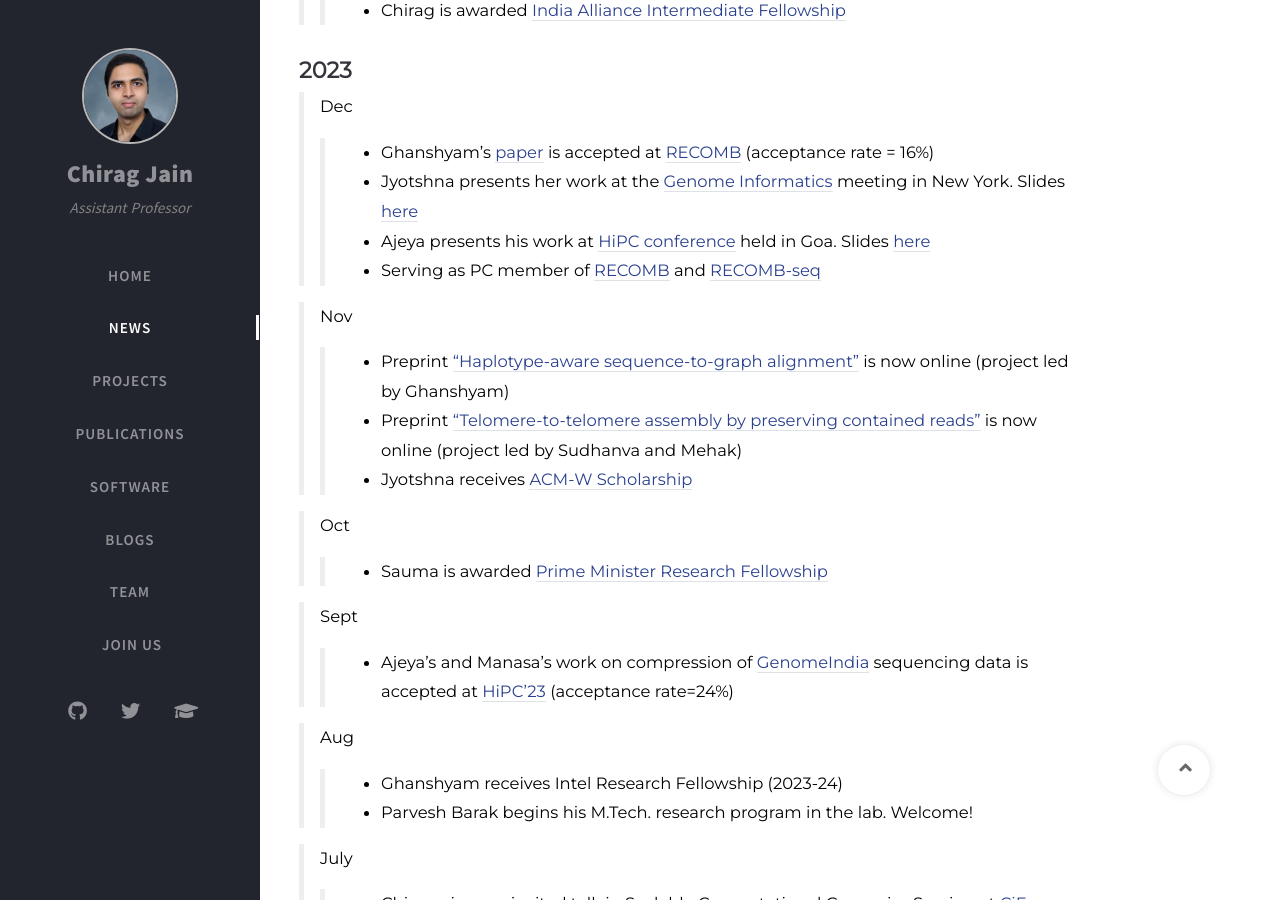
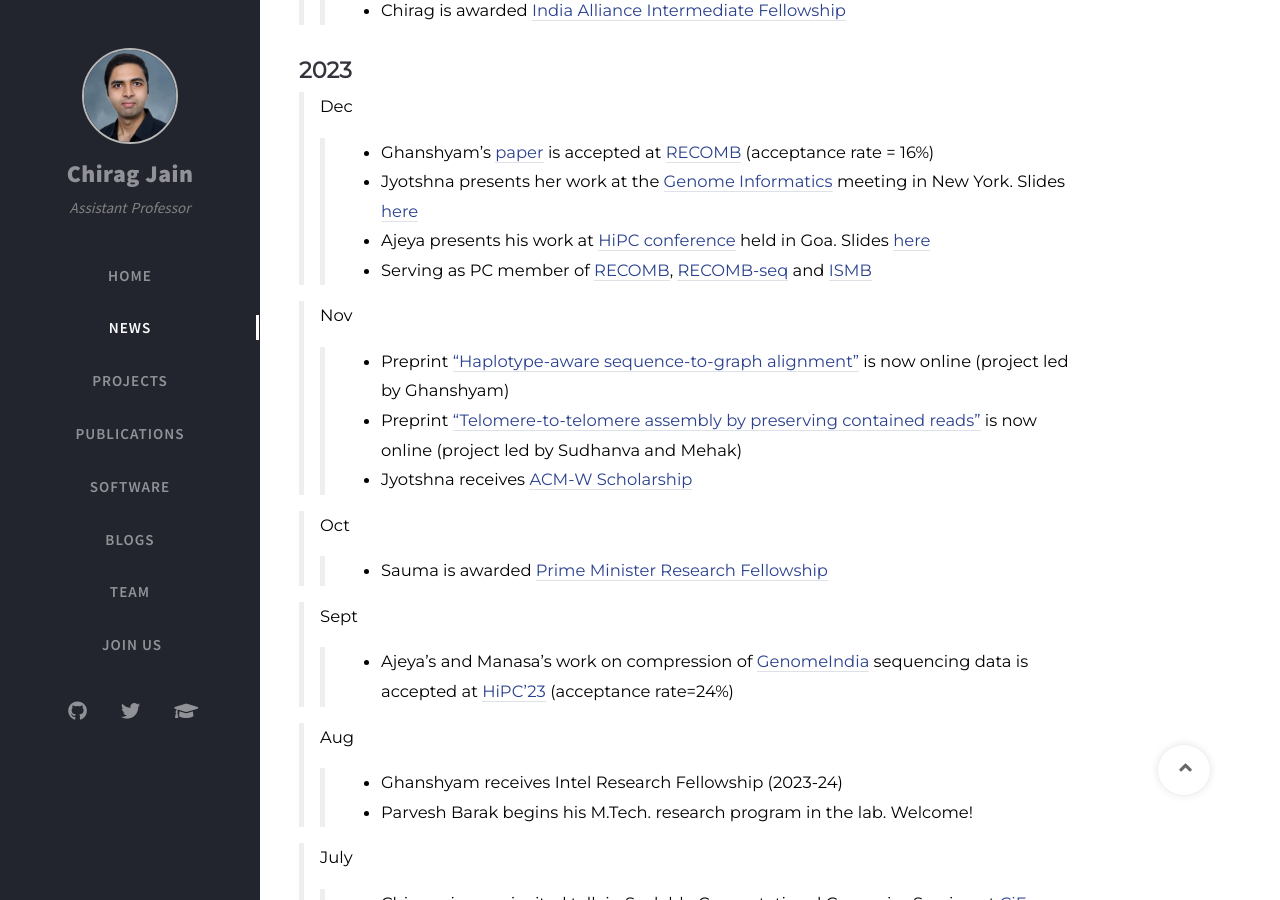
Before and after one commit to at-cg/at-cg.github.io, a Jekyll site: the page built from tabs/new.md, in a window 1280 px wide and 900 px high, scrolled down 524 px. Built offline with Jekyll 4.4.1, drawn with Linux system fonts in a browser that asks for light colours; nearby versions of some CDN libraries; comment, search, counter and statistics services are not loaded.

Commit message:
Update new.md

```diff
--- a/tabs/new.md
+++ b/tabs/new.md
@@ -22,8 +22,8 @@ type: news
 ## **2024**
 
 >Apr
->> Sudhanva receives Best Student Presentation Award at the [EECS 2024 Symposium](https://eecs.iisc.ac.in/EECS2024/)
->> Ghanshyam presents his work at the [EECS 2024 Symposium](https://eecs.iisc.ac.in/EECS2024/)
+>> - Sudhanva receives Best Student Presentation Award at the [EECS 2024 Symposium](https://eecs.iisc.ac.in/EECS2024/)
+>> - Ghanshyam presents his work at the [EECS 2024 Symposium](https://eecs.iisc.ac.in/EECS2024/)
 
 >Feb
 >> - Lab members [showcase their research](https://drive.google.com/file/d/1S2oPNqlyjuusSpeGJqlSxmBdaS-PzFta/view?usp=share_link) to the general public at [IISc Open Day](https://openday.iisc.ac.in)
@@ -39,7 +39,7 @@ type: news
 >> - Ghanshyam's [paper](https://doi.org/10.1101/2023.11.15.566493) is accepted at [RECOMB](https://recomb.org/recomb2024/) (acceptance rate = 16%)
 >> - Jyotshna presents her work at the [Genome Informatics](https://meetings.cshl.edu/meetings.aspx?meet=info&year=23) meeting in New York. Slides [here](https://drive.google.com/file/d/1pETs5E8DwiAPkw-F_qubjfY4TLnqwGQg/view?usp=share_link)
 >> - Ajeya presents his work at [HiPC conference](https://hipc.org) held in Goa. Slides [here](https://drive.google.com/file/d/1wUiWWlXTu0M4TQ-syLNyWAKfrGB1ZYoA/view?usp=share_link)
->> - Serving as PC member of [RECOMB](https://recomb.org/recomb2024/index.html) and [RECOMB-seq](https://recomb-seq.github.io)
+>> - Serving as PC member of [RECOMB](https://recomb.org/recomb2024/index.html),  [RECOMB-seq](https://recomb-seq.github.io) and [ISMB](https://www.iscb.org/ismb2024/home)
 
 >Nov
 >> - Preprint ["Haplotype-aware sequence-to-graph alignment"](https://doi.org/10.1101/2023.11.15.566493) is now online (project led by Ghanshyam)
```
